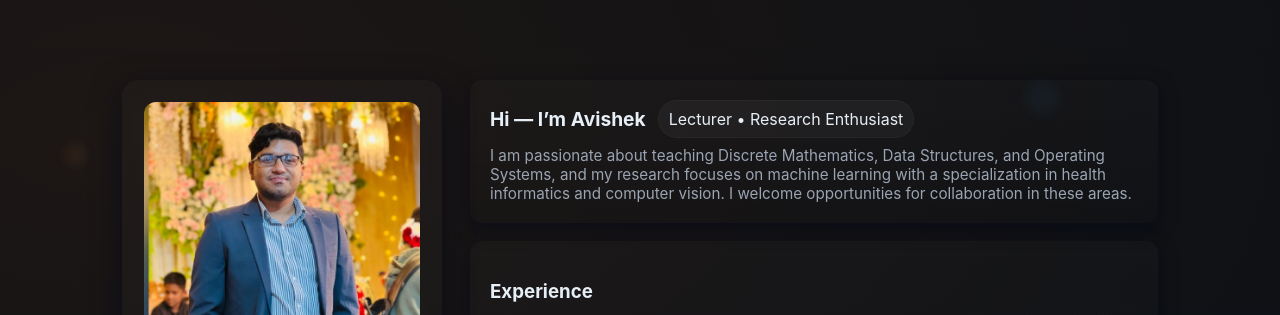
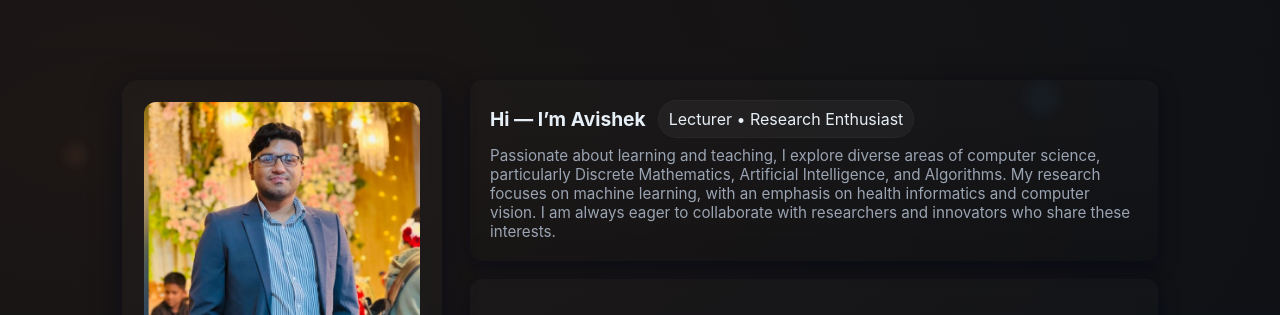
Before and after one commit to avishek-hd/portfolio, a plain HTML site: page index.html in a window 1280 px wide. Shown: the top 315 px of the page. Drawn offline with Linux system fonts and the light colour scheme.

Commit message:
Update index.html

```diff
--- a/index.html
+++ b/index.html
@@ -103,8 +103,7 @@
               <div style="font-size:1.2rem;font-weight:700">Hi — I’m Avishek</div>
               <div class="chip">Lecturer • Research Enthusiast</div>
             </div>
-            <div class="muted" style="margin-top:8px">I am passionate about teaching Discrete Mathematics, Data Structures, and Operating Systems, and my research focuses on machine learning with a specialization in health informatics and computer vision. I welcome opportunities for collaboration in these areas.</div>
-          </div>
+            <div class="muted" style="margin-top:8px"> Passionate about learning and teaching, I explore diverse areas of computer science, particularly Discrete Mathematics, Artificial Intelligence, and Algorithms. My research focuses on machine learning, with an emphasis on health informatics and computer vision. I am always eager to collaborate with researchers and innovators who share these interests.</div>
 
         </header>
       </section>
```
